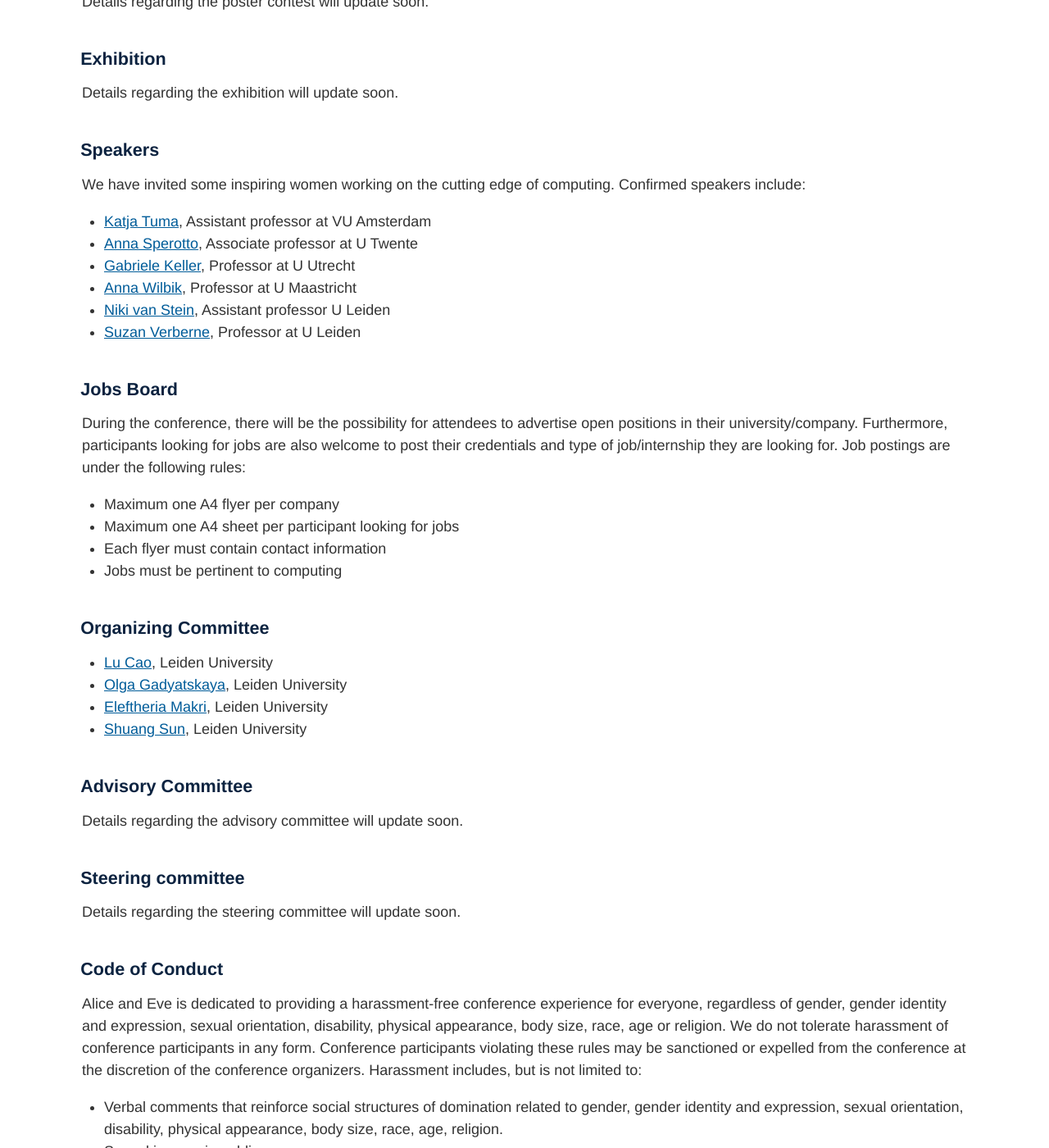
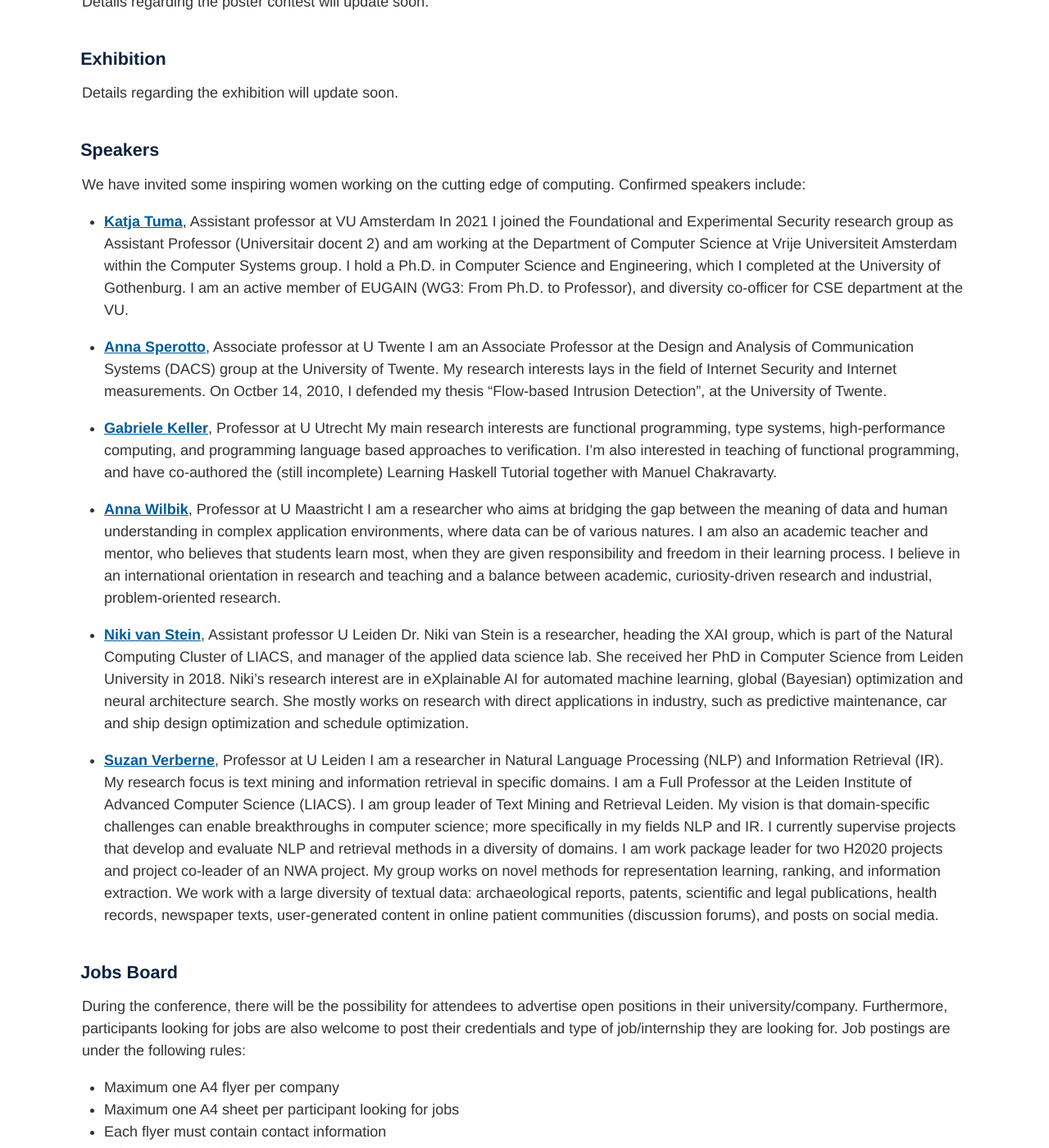
Before and after one commit to alice-and-eve/2024, a Jekyll site: the page built from index.md, in a window 1280 px wide and 1400 px high, scrolled down 1297 px. Shown: the whole window at 82% size. Built offline with Jekyll 4.4.1, drawn with Linux system fonts in a browser that asks for light colours.

Commit message:
Update index.md
speakers

```diff
--- a/index.md
+++ b/index.md
@@ -74,12 +74,25 @@ Details regarding the exhibition will update soon.
 
 We have invited some inspiring women working on the cutting edge of computing. Confirmed speakers include:
 
-- [Katja Tuma](https://katjatuma.github.io/), Assistant professor at VU Amsterdam
-- [Anna Sperotto](https://annasperotto.org/), Associate professor at U Twente
-- [Gabriele Keller](https://www.uu.nl/staff/GKKeller), Professor at U Utrecht
-- [Anna Wilbik](https://www.maastrichtuniversity.nl/m-wilbik), Professor at U Maastricht
-- [Niki van Stein](https://www.nikivanstein.nl/), Assistant professor U Leiden
-- [Suzan Verberne](https://liacs.leidenuniv.nl/~verbernes/), Professor at U Leiden
+- **[Katja Tuma](https://katjatuma.github.io/)**, Assistant professor at VU Amsterdam
+  In 2021 I joined the Foundational and Experimental Security research group as Assistant Professor (Universitair docent 2) and am working at the Department of Computer Science at Vrije Universiteit Amsterdam within the Computer Systems group. I hold a Ph.D. in Computer Science and Engineering, which I completed at the University of Gothenburg. I am an active member of EUGAIN (WG3: From Ph.D. to Professor), and diversity co-officer for CSE department at the VU.
+
+- **[Anna Sperotto](https://annasperotto.org/)**, Associate professor at U Twente
+  I am an Associate Professor at the Design and Analysis of Communication Systems (DACS) group at the University of Twente. My research interests lays in the field of Internet Security and Internet measurements. On Octber 14, 2010, I defended my thesis “Flow-based Intrusion Detection”, at the University of Twente.
+
+- **[Gabriele Keller](https://www.uu.nl/staff/GKKeller)**, Professor at U Utrecht
+  My main research interests are functional programming, type systems, high-performance computing, and programming language based approaches to verification. I'm also interested in teaching of functional programming, and have co-authored the (still incomplete) Learning Haskell Tutorial together with Manuel Chakravarty.
+
+- **[Anna Wilbik](https://www.maastrichtuniversity.nl/m-wilbik)**, Professor at U Maastricht
+  I am a researcher who aims at bridging the gap between the meaning of data and human understanding in complex application environments, where data can be of various natures. I am also an academic teacher and mentor, who believes that students learn most, when they are given responsibility and freedom in their learning process. I believe in an international orientation in research and teaching and a balance between academic, curiosity-driven research and industrial, problem-oriented research.
+
+- **[Niki van Stein](https://www.nikivanstein.nl/)**, Assistant professor U Leiden
+  Dr. Niki van Stein is a researcher, heading the XAI group, which is part of the Natural Computing Cluster of LIACS, and manager of the applied data science lab. She received her PhD in Computer Science from Leiden University in 2018. Niki’s research interest are in eXplainable AI for automated machine learning, global (Bayesian) optimization and neural architecture search. She mostly works on research with direct applications in industry, such as predictive maintenance, car and ship design optimization and schedule optimization.
+
+- **[Suzan Verberne](https://liacs.leidenuniv.nl/~verbernes/)**, Professor at U Leiden
+  I am a researcher in Natural Language Processing (NLP) and Information Retrieval (IR). My research focus is text mining and information retrieval in specific domains. I am a Full Professor at the Leiden Institute of Advanced Computer Science (LIACS). I am group leader of Text Mining and Retrieval Leiden.
+  My vision is that domain-specific challenges can enable breakthroughs in computer science; more specifically in my fields NLP and IR. I currently supervise projects that develop and evaluate NLP and retrieval methods in a diversity of domains. I am work package leader for two H2020 projects and project co-leader of an NWA project.
+  My group works on novel methods for representation learning, ranking, and information extraction. We work with a large diversity of textual data: archaeological reports, patents, scientific and legal publications, health records, newspaper texts, user-generated content in online patient communities (discussion forums), and posts on social media.
 
 ## Jobs Board
 
```
